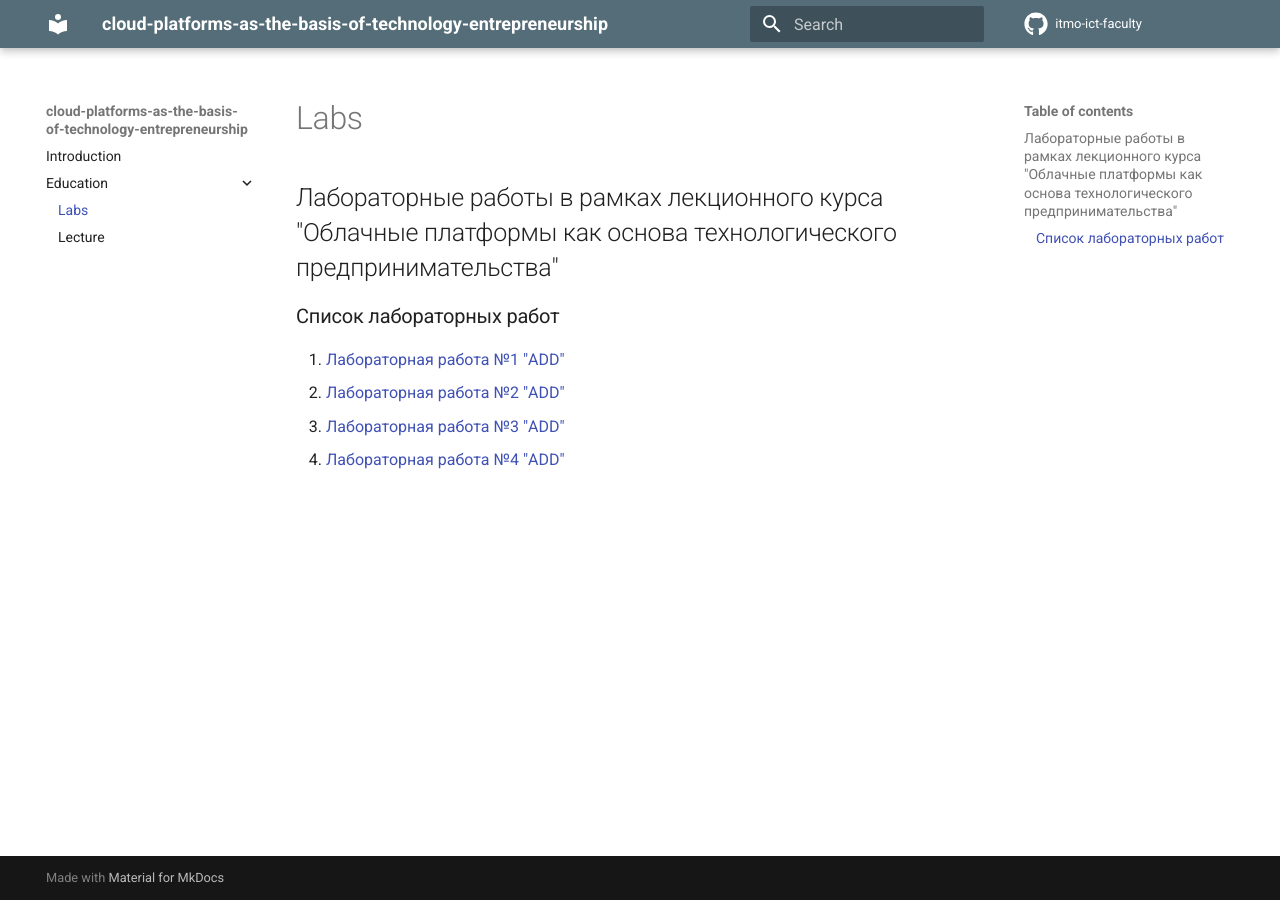
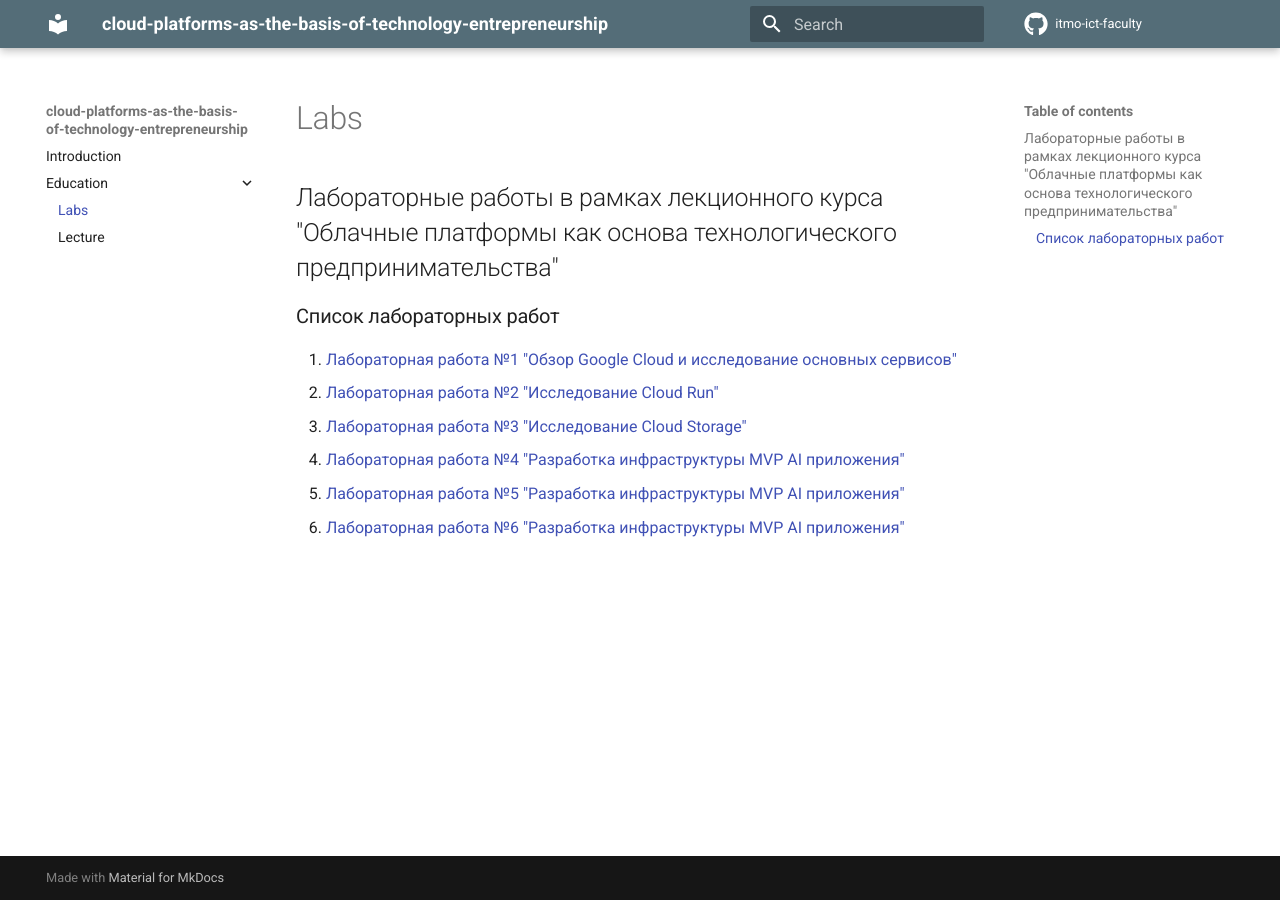
Before and after one commit to ztvgzh/cloud-platforms-as-the-basis-of-technology-entrepreneurship, an MkDocs documentation site: the page built from docs/education/labs.md, in a window 1280 px wide. Built offline with MkDocs 1.6.1 and Material for MkDocs 9.7.7, drawn with Linux system fonts in a browser that asks for light colours; comment, search, counter and statistics services are not loaded.

Commit message:
latest 2

```diff
--- a/docs/education/labs.md
+++ b/docs/education/labs.md
@@ -1,7 +1,9 @@
 ## Лабораторные работы в рамках лекционного курса "Облачные платформы как основа технологического предпринимательства"
 ### Список лабораторных работ
 
-1. [Лабораторная работа №1 "ADD"](labs/lab1/lab1.md)
-2. [Лабораторная работа №2 "ADD"](labs/lab2/lab2.md)
-3. [Лабораторная работа №3 "ADD"](labs/lab3/lab3.md)
-4. [Лабораторная работа №4 "ADD"](labs/lab4/lab4.md)
+1. [Лабораторная работа №1 "Обзор Google Cloud и исследование основных сервисов"](labs2023-2024/lab1/lab1.md)
+2. [Лабораторная работа №2 "Исследование Cloud Run"](labs2023-2024/lab2/lab2.md)
+3. [Лабораторная работа №3 "Исследование Cloud Storage"](labs2023-2024/lab3/lab3.md)
+4. [Лабораторная работа №4 "Разработка инфраструктуры MVP AI приложения"](labs2023-2024/lab4/lab4.md)
+5. [Лабораторная работа №5 "Разработка инфраструктуры MVP AI приложения"](labs2023-2024/lab5/lab5.md)
+6. [Лабораторная работа №6 "Разработка инфраструктуры MVP AI приложения"](labs2023-2024/lab6/lab6.md)
```
Also changed, not shown: docs/education/additional_materials.md (+1 -0 lines), docs/education/labs2023-2024/lab1/lab1.md (renamed from docs/education/labs/lab1/lab1.md, +0 -2 lines), docs/education/labs2023-2024/lab2/lab2.md (renamed from docs/education/labs/lab2/lab2.md, +0 -2 lines), docs/education/labs2023-2024/lab3/lab3.md (renamed from docs/education/labs/lab3/lab3.md, +0 -2 lines), docs/education/labs2023-2024/lab4/lab4.md (renamed from docs/education/labs/lab4/lab4.md, +0 -2 lines), docs/education/labs2023-2024/lab5/lab5.md (added, +20 -0 lines), docs/education/labs2023-2024/lab6/lab6.md (added, +20 -0 lines), docs/index.md (+4 -6 lines), docs/education/labs2023-2024/reportdesign.md (renamed from docs/education/labs/reportdesign.md).
